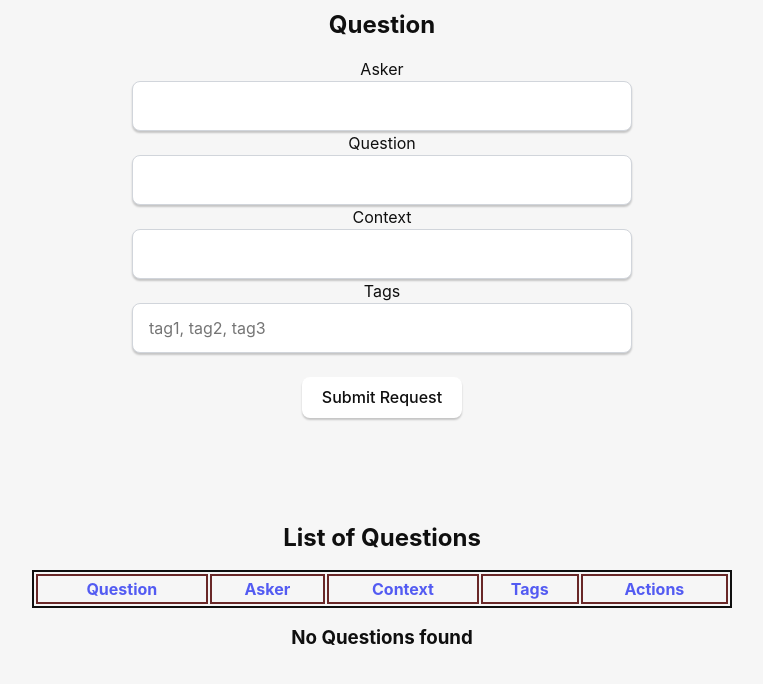
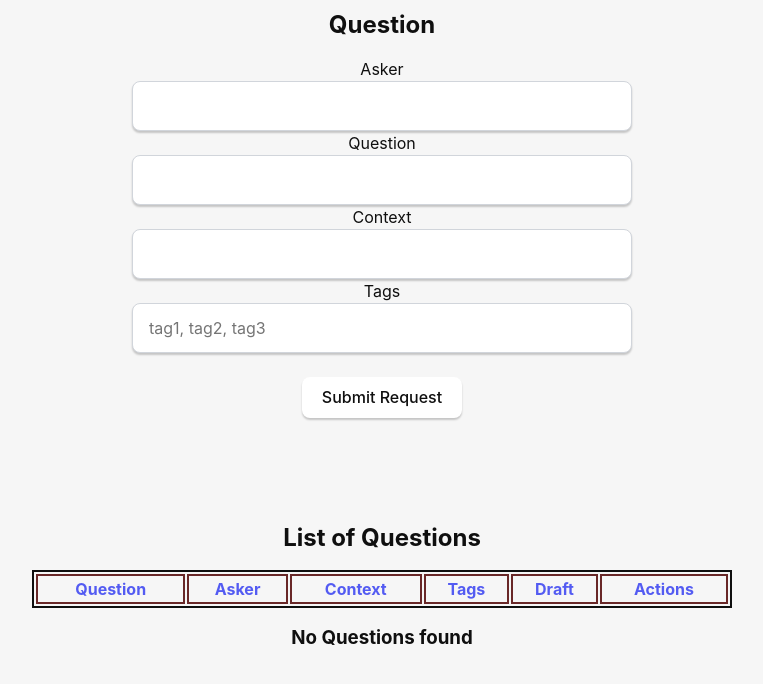
Before and after one commit to Francis-Blay/question-desk, a website built with Vite: page index.html in a window 1280 px wide. Shown: the part 74-758 px from the top of the page, without its empty margins (258-1021 px from the left). Built offline with nearby package versions, Linux system fonts and the light colour scheme.

Commit message:
feat: add Draft column to Questions table in the UI

```diff
--- a/index.html
+++ b/index.html
@@ -37,6 +37,7 @@
                 <th>Asker</th>
                 <th>Context</th>
                 <th>Tags</th>
+                <th>Draft</th>
                 <th>Actions</th>
                 </tr>
               </thead>
```
